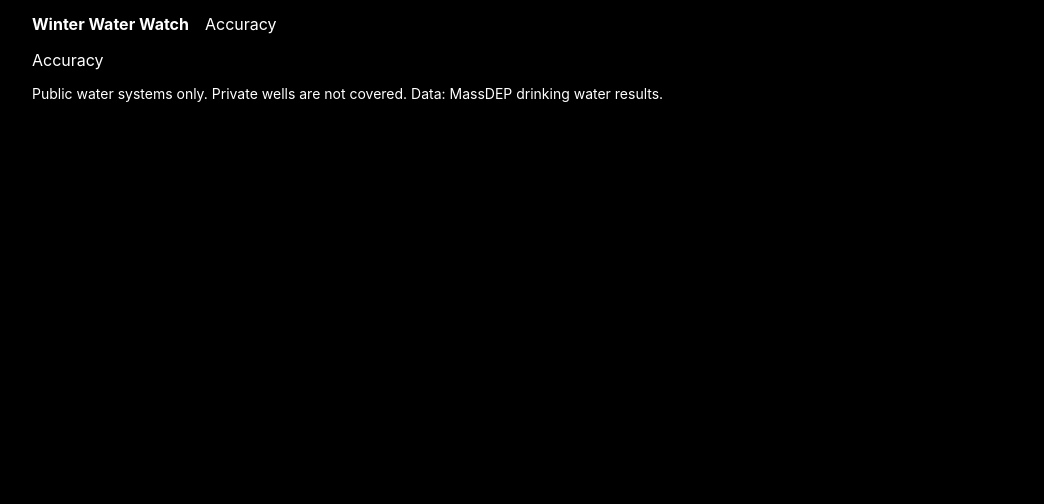
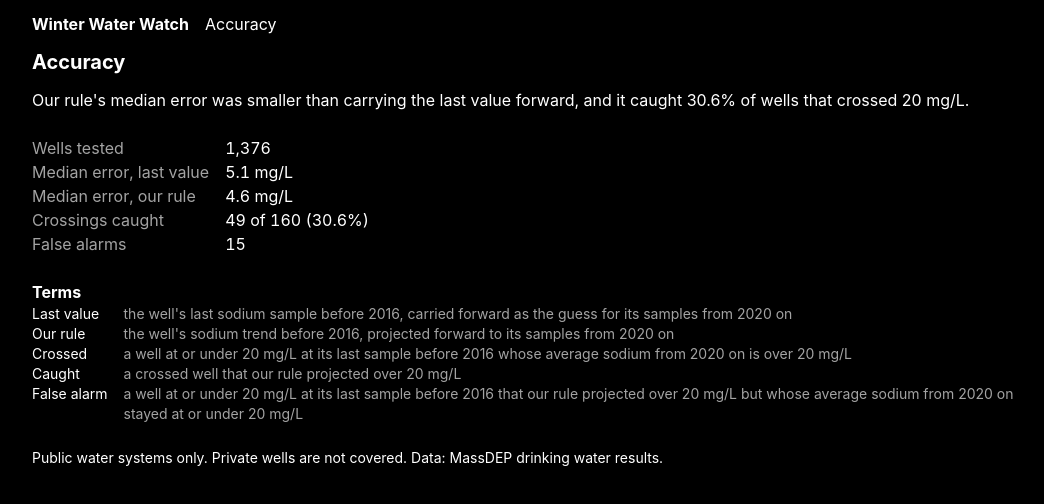
Before and after one commit to mohak34/frostline, a SvelteKit app in the folder site/: page /accuracy in a window 1280 px wide. Shown: the top 504 px of the page, without its empty margins (108-1152 px from the left). Built offline with nearby package versions, Linux system fonts and the light colour scheme.

Commit message:
feat(site): add accuracy page

```diff
--- a/site/src/routes/accuracy/+page.svelte
+++ b/site/src/routes/accuracy/+page.svelte
@@ -1 +1,61 @@
-<h1>Accuracy</h1>
+<script lang="ts">
+	import { caughtShare, meaning } from '#lib/accuracy.js';
+	import { count, mgl, pct } from '#lib/format.js';
+	import type { PageProps } from './$types';
+
+	let { data }: PageProps = $props();
+	const b = $derived(data.backtest);
+	const sentence = $derived(meaning(b));
+
+	const TERMS = [
+		[
+			'Last value',
+			"the well's last sodium sample before 2016, carried forward as the guess for its samples from 2020 on"
+		],
+		['Our rule', "the well's sodium trend before 2016, projected forward to its samples from 2020 on"],
+		[
+			'Crossed',
+			'a well at or under 20 mg/L at its last sample before 2016 whose average sodium from 2020 on is over 20 mg/L'
+		],
+		['Caught', 'a crossed well that our rule projected over 20 mg/L'],
+		[
+			'False alarm',
+			'a well at or under 20 mg/L at its last sample before 2016 that our rule projected over 20 mg/L but whose average sodium from 2020 on stayed at or under 20 mg/L'
+		]
+	] as const;
+</script>
+
+{#snippet mg(x: number | null)}{mgl(x)}{#if x !== null}{' '}mg/L{/if}{/snippet}
+
+<svelte:head>
+	<title>Accuracy | Winter Water Watch</title>
+</svelte:head>
+
+<h1 class="text-xl font-bold">Accuracy</h1>
+
+{#if sentence !== null}
+	<p class="py-3">{sentence}</p>
+{/if}
+
+<dl class="grid grid-cols-[auto_1fr] gap-x-4 py-3 tabular-nums">
+	<dt class="text-dim">Wells tested</dt>
+	<dd>{count(b.wells_tested)}</dd>
+	<dt class="text-dim">Median error, last value</dt>
+	<dd>{@render mg(b.mae_baseline)}</dd>
+	<dt class="text-dim">Median error, our rule</dt>
+	<dd>{@render mg(b.mae_rule)}</dd>
+	<dt class="text-dim">Crossings caught</dt>
+	<dd>{count(b.caught)} of {count(b.crossed)} ({pct(caughtShare(b))})</dd>
+	<dt class="text-dim">False alarms</dt>
+	<dd>{count(b.false_alarms)}</dd>
+</dl>
+
+<section class="py-3">
+	<h2 class="font-bold">Terms</h2>
+	<dl class="grid grid-cols-[auto_1fr] gap-x-4 text-sm">
+		{#each TERMS as [term, clause] (term)}
+			<dt>{term}</dt>
+			<dd class="text-dim">{clause}</dd>
+		{/each}
+	</dl>
+</section>
```
